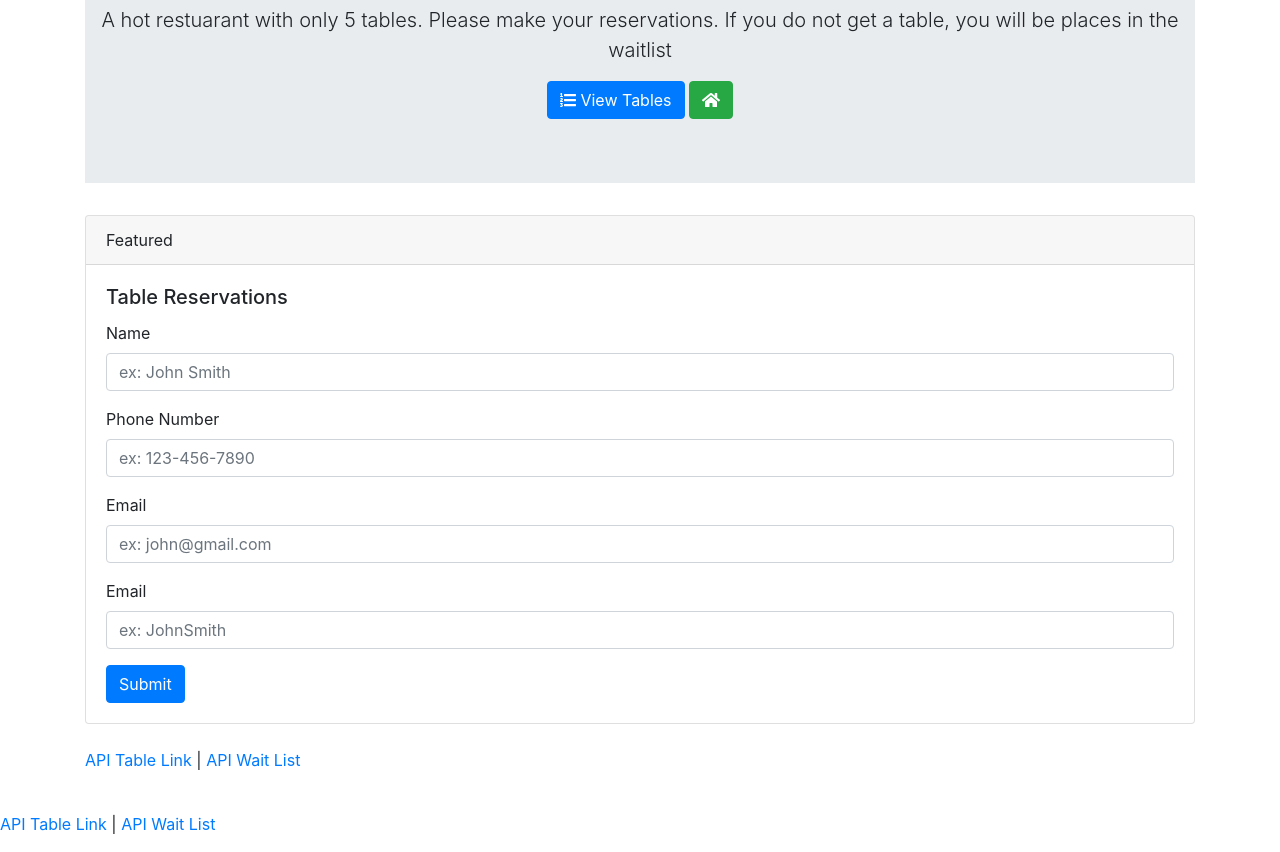
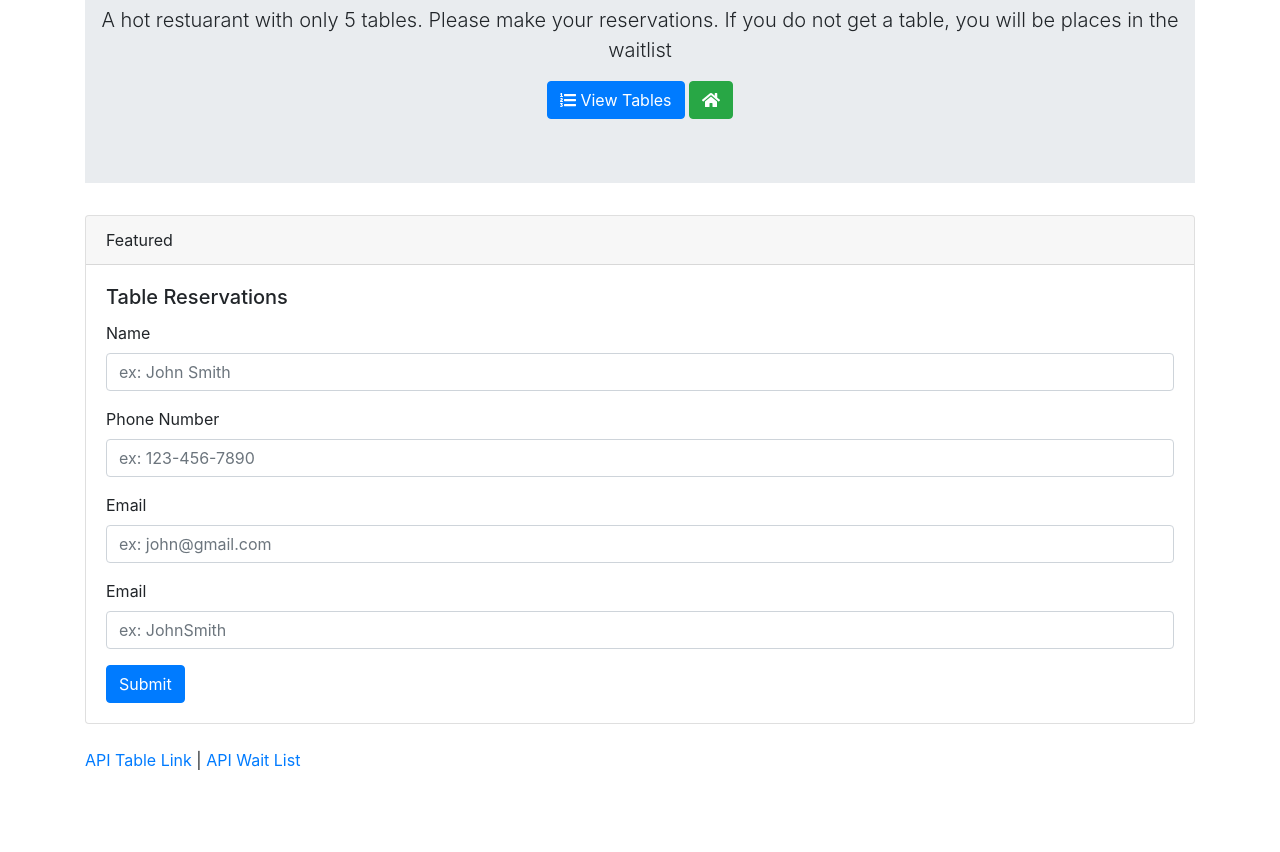
Before and after one commit to angkressin/hot-table-express-app, a website: page reservations.html in a window 1280 px wide. Shown: the part 134-986 px from the top of the page. After the commit the page ends 922 px from the top, so only its background shows below. Drawn offline with nearby package versions, Linux system fonts and the light colour scheme.

Commit message:
fixed footer

```diff
--- a/reservations.html
+++ b/reservations.html
@@ -70,10 +70,6 @@
   });
 </script>
 
-<br>
-  <div class="footer">
-    <p><a href="/api/tables">API Table Link</a> | <a href="/api/waitlist">API Wait List</a></p>
-  </div>
 </div>
 </body>
 
```
